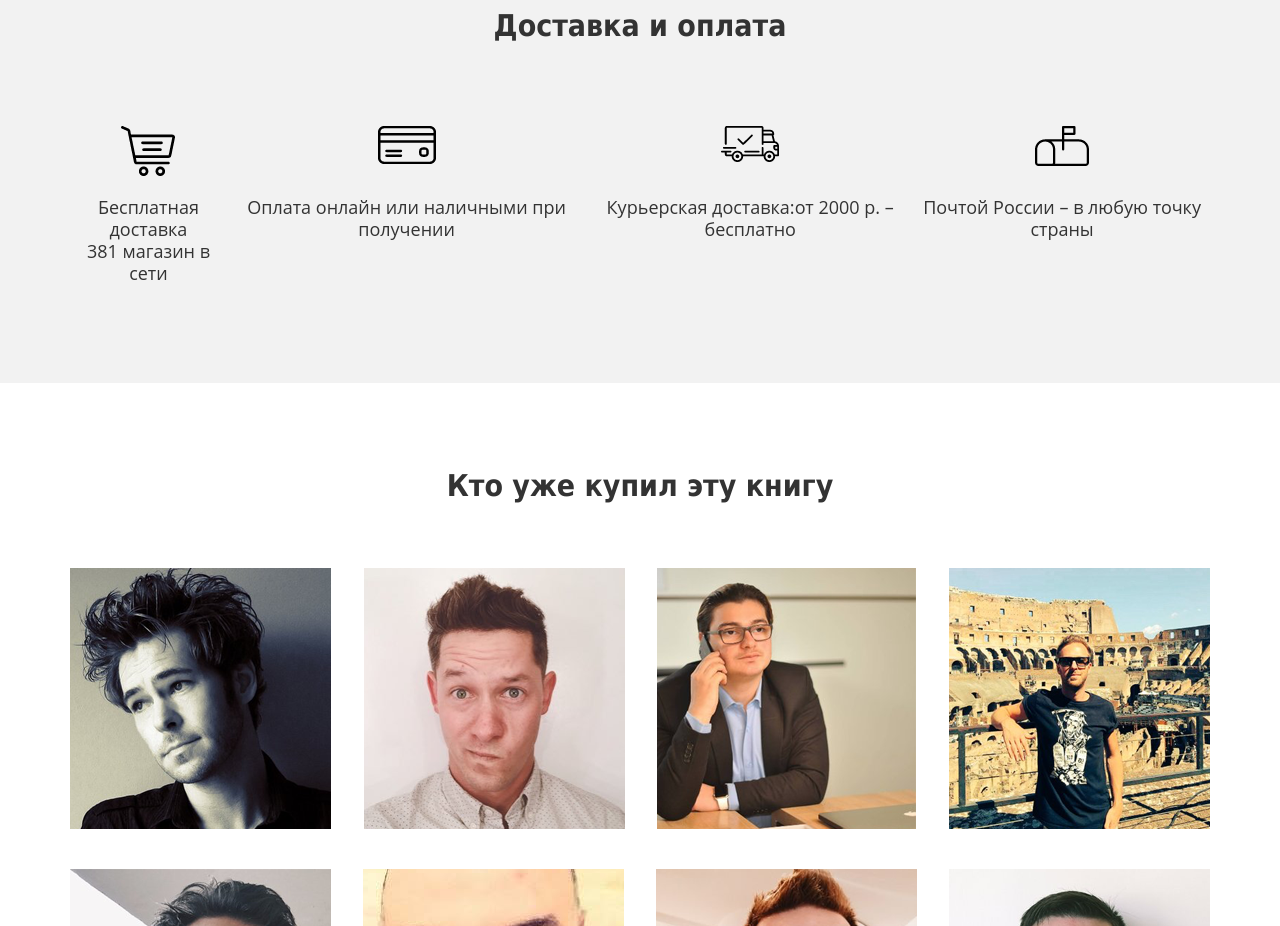
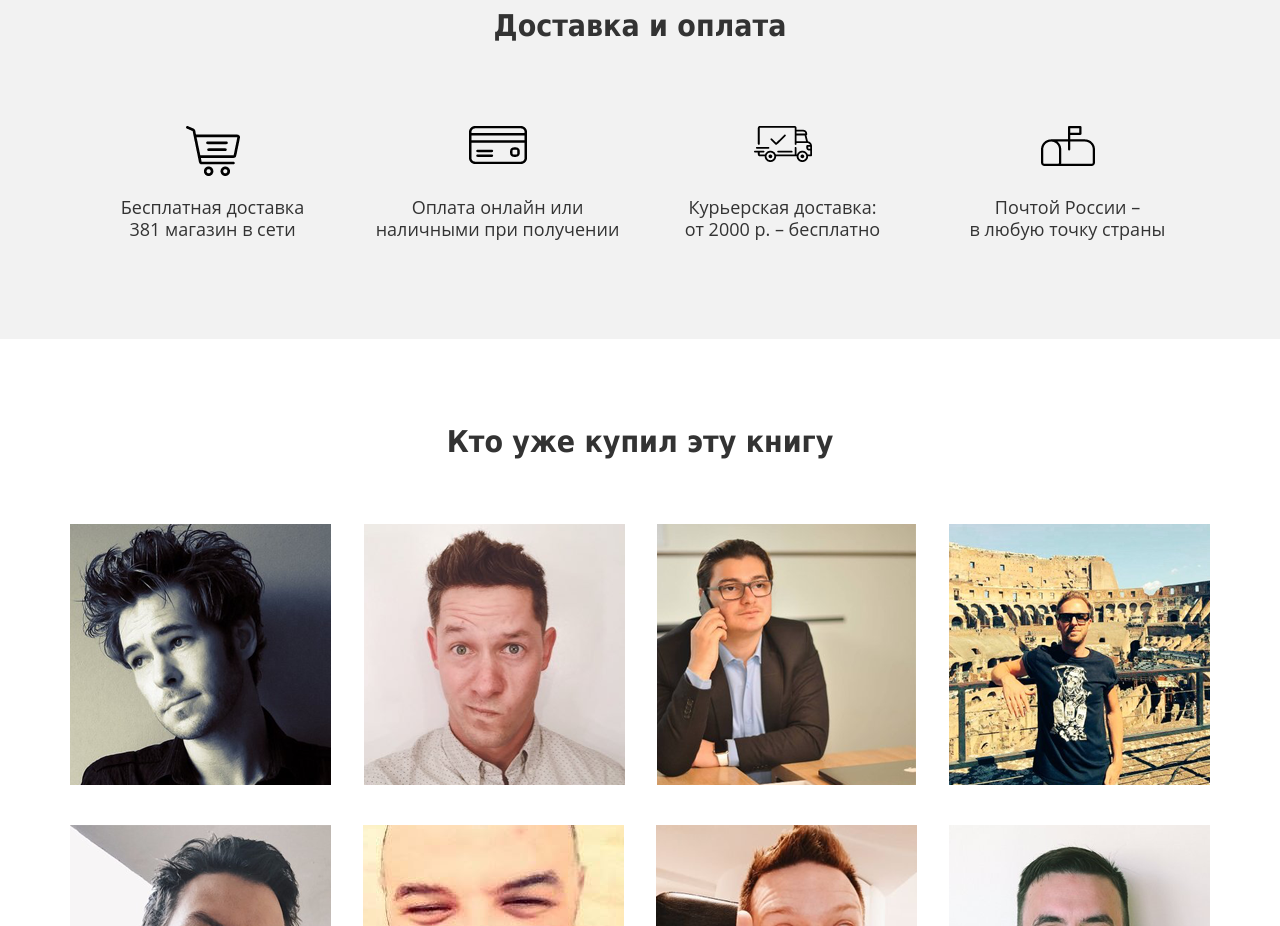
Before and after one commit to insomniata/simple_page, a plain HTML site: page index.html in a window 1280 px wide. Shown: the part 880-1806 px from the top of the page. Drawn offline with Linux system fonts and the light colour scheme.

Commit message:
fix "feature" section with flex and white-space

```diff
--- a/css/style.css
+++ b/css/style.css
@@ -73,6 +73,10 @@ body{
 }
 .features-wrap{
     display: flex;
+    justify-content: space-between;
+}
+.feature-block{
+    width: 300px;
 }
 .feature-block__img{
     min-height: 50px;
@@ -86,6 +90,7 @@ body{
     font-size: 18px;
     font-weight: 400;
     line-height: 22px;
+    white-space:nowrap;
 }
 .footer{
     margin: 89px 0 111px 0;
@@ -98,7 +103,6 @@ body{
     text-align: center;
     margin-bottom: 69px;
 }
-
 .fotos_row_1,.fotos_row_2{
     display: flex;
     justify-content: space-between;
--- a/index.html
+++ b/index.html
@@ -43,23 +43,20 @@
                 <div class="feature-block">
                     <div class="feature-block__img">
                         <img src="img/Credit_card.png" alt="Credit card"></div>
-                    <div class="feature-block__txt">
-                        Оплата онлайн или наличными при получении
-                    </div>
+                    <div class="feature-block__txt">Оплата онлайн или </div>
+                    <div class="feature-block__txt">наличными при получении </div>
                 </div>
                 <div class="feature-block">
                     <div class="feature-block__img">
                         <img src="img/Shipped.png" alt="Shipped"></div>
-                    <div class="feature-block__txt">
-                        Курьерская доставка:от 2000 р. – бесплатно
-                    </div>
+                    <div class="feature-block__txt">Курьерская доставка:</div>
+                    <div class="feature-block__txt">от 2000 р. – бесплатно</div>
                 </div>
                 <div class="feature-block">
                     <div class="feature-block__img">
                         <img src="img/Mailbox.png" alt="Mailbox"></div>
-                    <div class="feature-block__txt">
-                        Почтой России – в любую точку страны
-                    </div>
+                    <div class="feature-block__txt">Почтой России – </div>
+                    <div class="feature-block__txt">в любую точку страны</div>
                 </div>
             </div>
         </div>
```
